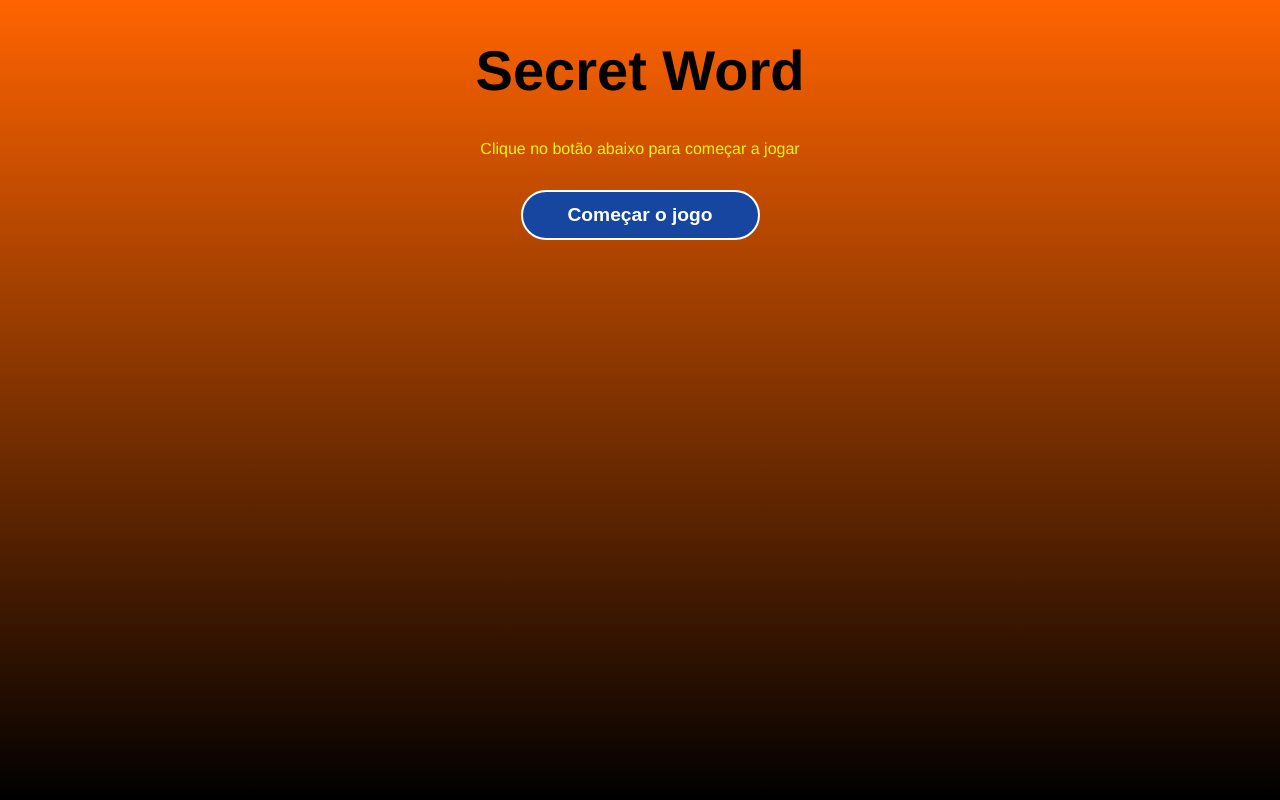
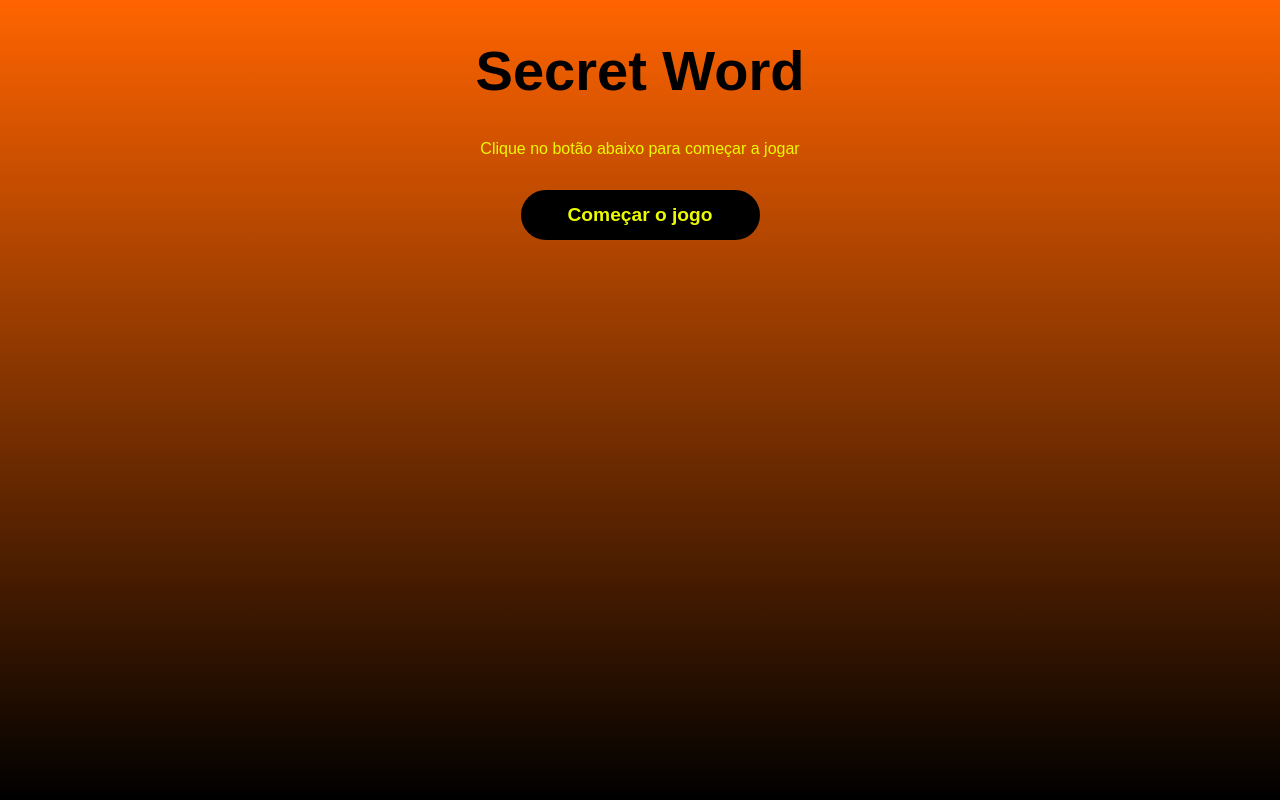
Before and after one commit to devgarciadiogo/secret_word, a React (Vite) app in the folder secret_word/: page / in a window 1280 px wide. Built offline with nearby package versions, Linux system fonts and the light colour scheme.

Commit message:
Criando componentes do projeto
Fazendo algumas mudanças visuais de cores ao meu gosto

Criando os componentes do jogo e fazendo os imports necessários

```diff
--- a/secret_word/src/App.jsx
+++ b/secret_word/src/App.jsx
@@ -1,10 +1,34 @@
+//CSS
 import "./App.css";
+
+//React
+import { useCallback, useEffect, useState } from "react";
+
+//Data
+import { wordsList } from "./data/word";
+
+//Components
 import StartScreen from "./components/StartScreen";
+import Game from "./components/Game";
+import GameOver from "./components/GameOver";
+
+const stages = [
+  { id: 1, name: "start" },
+  { id: 2, name: "game" },
+  { id: 3, name: "end" },
+];
 
 function App() {
+  const [gameStage, setGameStage] = useState(stages[0].name);
+  const [words] = useState(wordsList);
+
+  console.log(words);
+
   return (
     <div className="App">
-      <StartScreen />
+      {gameStage === "start" && <StartScreen />}
+      {gameStage === "game" && <Game />}
+      {gameStage === "end" && <GameOver />}
     </div>
   );
 }
--- /dev/null
+++ b/secret_word/src/components/Game.jsx
@@ -0,0 +1,7 @@
+import "./Game.css";
+
+const Game = () => {
+  return <div>Game</div>;
+};
+
+export default Game;
--- /dev/null
+++ b/secret_word/src/components/GameOver.jsx
@@ -0,0 +1,7 @@
+import "./GameOver.css";
+
+const GameOver = () => {
+  return <div>GameOver</div>;
+};
+
+export default GameOver;
--- a/secret_word/src/index.css
+++ b/secret_word/src/index.css
@@ -4,7 +4,7 @@ body {
 }
 
 body {
-  font-family: Helvetica;
+  font-family: Arial, Helvetica, sans-serif;
   margin: 0;
   padding: 0;
   background: linear-gradient(
@@ -15,10 +15,10 @@ body {
 }
 
 button {
-  background: #1646a0;
-  color: #fff;
+  background: #000;
+  color: #ecfa00;
   padding: 0 45px;
-  border: 2px solid #fff;
+  border: 2px solid #000;
   border-radius: 25px;
   height: 50px;
   text-align: uppercase;
@@ -29,5 +29,5 @@ button {
 }
 
 button:hover {
-  background-color: #0923af;
+  background-color: #1a1a00;
 }
```
Also changed, not shown: secret_word/src/components/Game.css (added), secret_word/src/components/GameOver.css (added).
